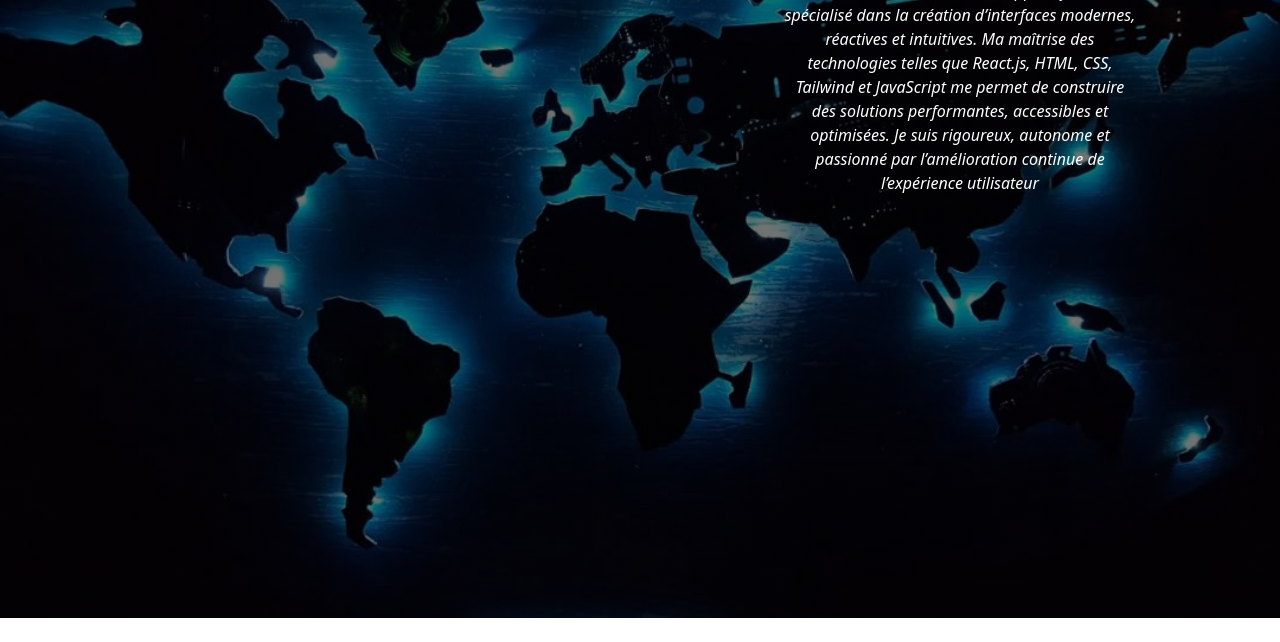
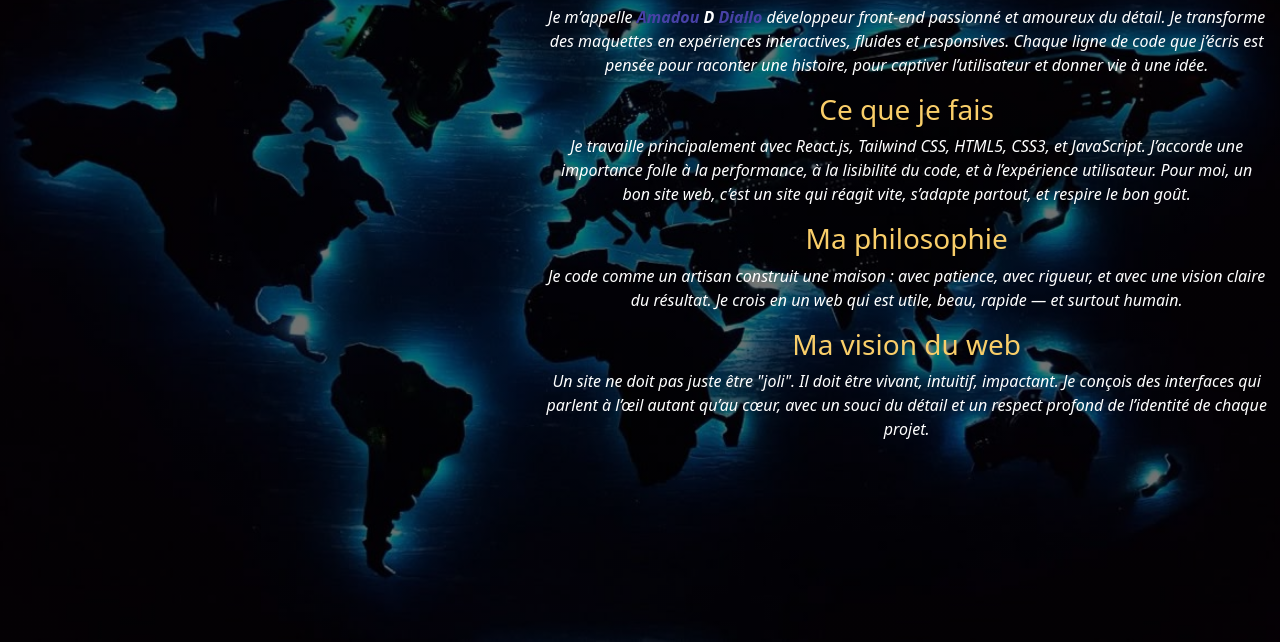
Before and after one commit to Ahmadou29/My_Portfolio, a plain HTML site: page a-propos.html in a window 1280 px wide. Shown: the part 182-824 px from the top of the page. Before the commit the page ends 800 px from the top, so only its background shows below. Drawn offline with nearby package versions, Linux system fonts and the light colour scheme.

Commit message:
fin a-propos

```diff
--- a/a-propos.html
+++ b/a-propos.html
@@ -54,21 +54,39 @@
 
     <!-- section a propos -->
     <section id="a-propos">
-        <div class="container-fluid borders bg-dark text-center">
+        <div class="container-fluid borders text-center">
             <h1 class="title text-white">A propos</h1>
             <div class="row">
-                <div class="col-md-7">
+                <div class="col-md-5">
                     <img src="images/" alt="" class="img-fluid">
                 </div>
 
-                <div class="col-md-4 text-center">
-                    <p class="p-4 text-white"><span class="text-dark fw-bolder">Amadou <span class="text-white">D
-                            </span>Diallo</span> est un développeur front-end spécialisé dans la création
-                        d’interfaces modernes,
-                        réactives et intuitives. Ma maîtrise des technologies telles que React.js,
-                        HTML, CSS, Tailwind et JavaScript me permet de construire des solutions
-                        performantes, accessibles et optimisées. Je suis rigoureux, autonome et
-                        passionné par l’amélioration continue de l’expérience utilisateur</p>
+                <div class="col-md-7 text-center text-white">
+                    <h3 class="mt-2 active">Qui suis-je ? </h3>
+                    <p class=" text-white"> Je m’appelle <span class="text-dark fw-bolder">Amadou <span
+                                class="text-white">D
+                            </span>Diallo</span> développeur front-end passionné et amoureux du détail.                         Je transforme des maquettes en expériences interactives, fluides et responsives. Chaque ligne de
+                        code que j’écris est pensée pour raconter une histoire, pour captiver l’utilisateur et donner
+                        vie à une idée.
+                    </p>
+                    <h3 class="mt-3 active">Ce que je fais</h3>
+                    <p>Je travaille principalement avec React.js, Tailwind CSS, HTML5, CSS3, et JavaScript.
+                        J’accorde une importance folle à la performance, à la lisibilité du code, et à l’expérience
+                        utilisateur.
+                        Pour moi, un bon site web, c’est un site qui réagit vite, s’adapte partout, et respire le bon
+                        goût.</p>
+
+                    <h3 class="mt-3 active">Ma philosophie</h3>
+                    <p>Je code comme un artisan construit une maison :
+                        avec patience, avec rigueur, et avec une vision claire du résultat.
+                        Je crois en un web qui est utile, beau, rapide — et surtout humain.</p>
+                    <h3 class="mt-3 active">Ma vision du web</h3>
+                    <p>Un site ne doit pas juste être "joli".
+                        Il doit être vivant, intuitif, impactant.
+                        Je conçois des interfaces qui parlent à l’œil autant qu’au cœur, avec un souci du détail et un
+                        respect profond de l’identité de chaque projet.
+
+                    </p>
                 </div>
             </div>
         </div>
--- a/style.css
+++ b/style.css
@@ -152,7 +152,7 @@ header .home-sci{
     background-size: cover ;
     background-position: center ;
     background-repeat: no-repeat ;
-    height: 90vh !important;
+    height: 93vh !important;
 }
 
 #a-propos .borders p{
```
Also changed, not shown: formation.html (+0 -23 lines).
